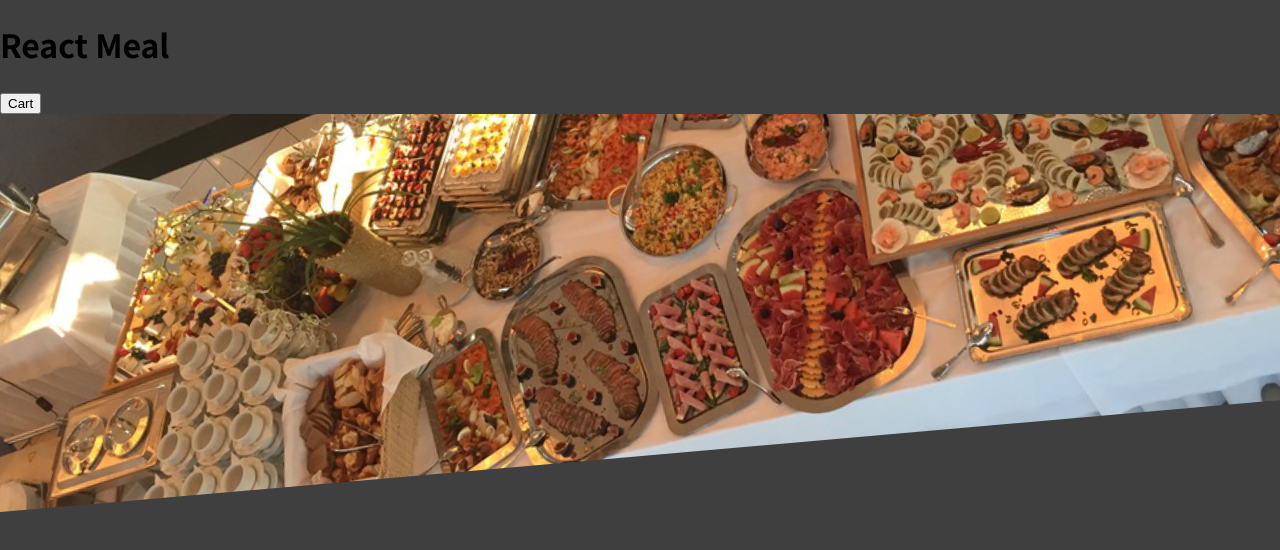
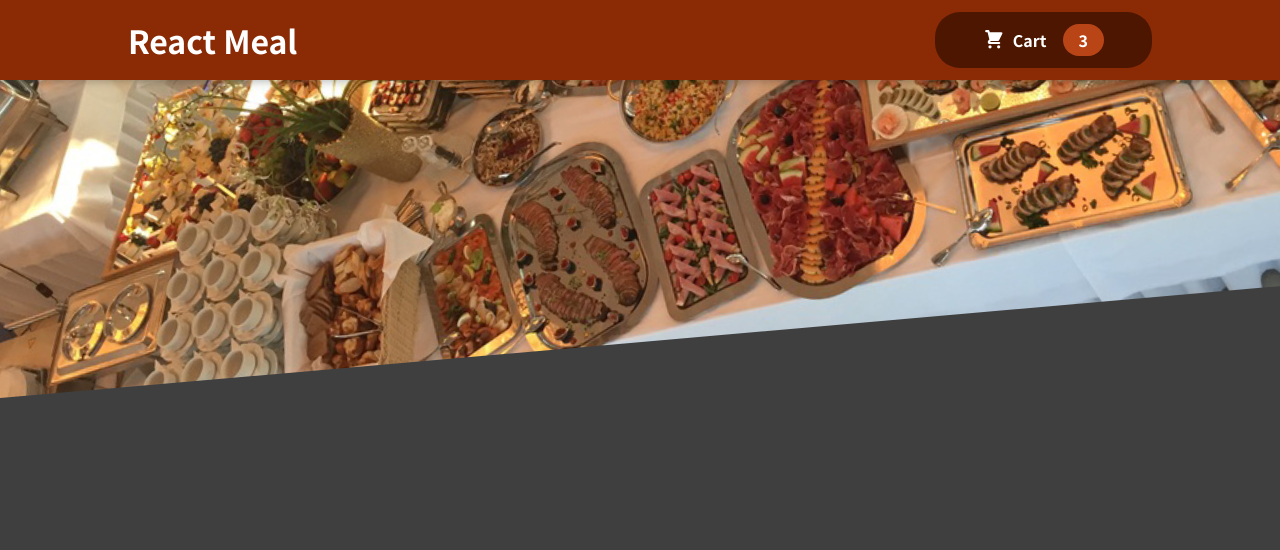
Before and after one commit to duytran31187/food-app-react, a React (Create React App) app: page / in a window 1280 px wide. Shown: the top 550 px of the page. Built offline with nearby package versions, Linux system fonts and the light colour scheme.

Commit message:
CardHeaderButton component

```diff
--- /dev/null
+++ b/src/components/Layout/CartIcon.js
@@ -0,0 +1,13 @@
+const CartIcon = () => {
+    return (
+      <svg
+        xmlns='http://www.w3.org/2000/svg'
+        viewBox='0 0 20 20'
+        fill='currentColor'
+      >
+        <path d='M3 1a1 1 0 000 2h1.22l.305 1.222a.997.997 0 00.01.042l1.358 5.43-.893.892C3.74 11.846 4.632 14 6.414 14H15a1 1 0 000-2H6.414l1-1H14a1 1 0 00.894-.553l3-6A1 1 0 0017 3H6.28l-.31-1.243A1 1 0 005 1H3zM16 16.5a1.5 1.5 0 11-3 0 1.5 1.5 0 013 0zM6.5 18a1.5 1.5 0 100-3 1.5 1.5 0 000 3z' />
+      </svg>
+    );
+  };
+
+  export default CartIcon;
--- a/src/components/Layout/Header.js
+++ b/src/components/Layout/Header.js
@@ -1,13 +1,14 @@
 import classes from './Header.module.css';
 import React, { Fragment } from 'react';
 import mealImage from "../../assets/meals.jpg";
+import HeaderCardButton from './HeaderCardButton';
 
 const Header = props => {
     return (
         <Fragment>
-            <header className={classes.Header}>
+            <header className={classes.header}>
                 <h1>React Meal</h1>
-                <button>Cart</button>
+                <HeaderCardButton />
             </header>
             <div className={classes['main-image']}>
                 <img src={mealImage} alt='A table with full of foods' />
--- /dev/null
+++ b/src/components/Layout/HeaderCardButton.js
@@ -0,0 +1,21 @@
+import React from "react";
+import classes from "./HeaderCardButton.module.css";
+import CartIcon from "./CartIcon";
+
+const HeaderCardButton = props => {
+    return (
+        <button className={classes.button}>
+            <span className={classes.icon}>
+                <CartIcon />
+            </span>
+            <span>
+                Cart
+            </span>
+            <span className={classes.badge}>
+                3
+            </span>
+        </button>
+    );
+};
+
+export default HeaderCardButton;
--- /dev/null
+++ b/src/components/Layout/HeaderCardButton.module.css
@@ -0,0 +1,59 @@
+.button {
+    cursor: pointer;
+    font: inherit;
+    border: none;
+    background-color: #4d1601;
+    color: white;
+    padding: 0.75rem 3rem;
+    display: flex;
+    justify-content: space-around;
+    align-items: center;
+    border-radius: 25px;
+    font-weight: bold;
+  }
+
+  .button:hover,
+  .button:active {
+    background-color: #2c0d00;
+  }
+
+  .icon {
+    width: 1.35rem;
+    height: 1.35rem;
+    margin-right: 0.5rem;
+  }
+
+  .badge {
+    background-color: #b94517;
+    padding: 0.25rem 1rem;
+    border-radius: 25px;
+    margin-left: 1rem;
+    font-weight: bold;
+  }
+
+  .button:hover .badge,
+  .button:active .badge {
+    background-color: #92320c;
+  }
+
+  .bump {
+    animation: bump 300ms ease-out;
+  }
+
+  @keyframes bump {
+    0% {
+      transform: scale(1);
+    }
+    10% {
+      transform: scale(0.9);
+    }
+    30% {
+      transform: scale(1.1);
+    }
+    50% {
+      transform: scale(1.15);
+    }
+    100% {
+      transform: scale(1);
+    }
+  }
```
